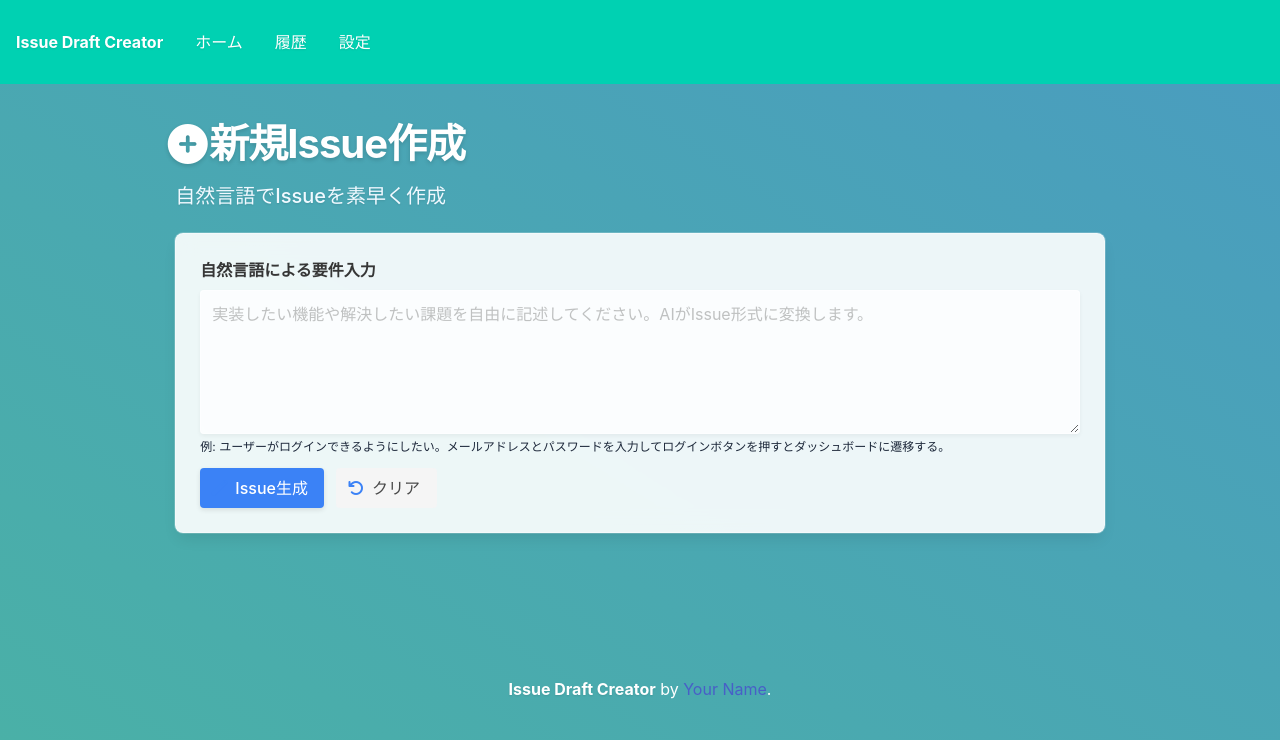
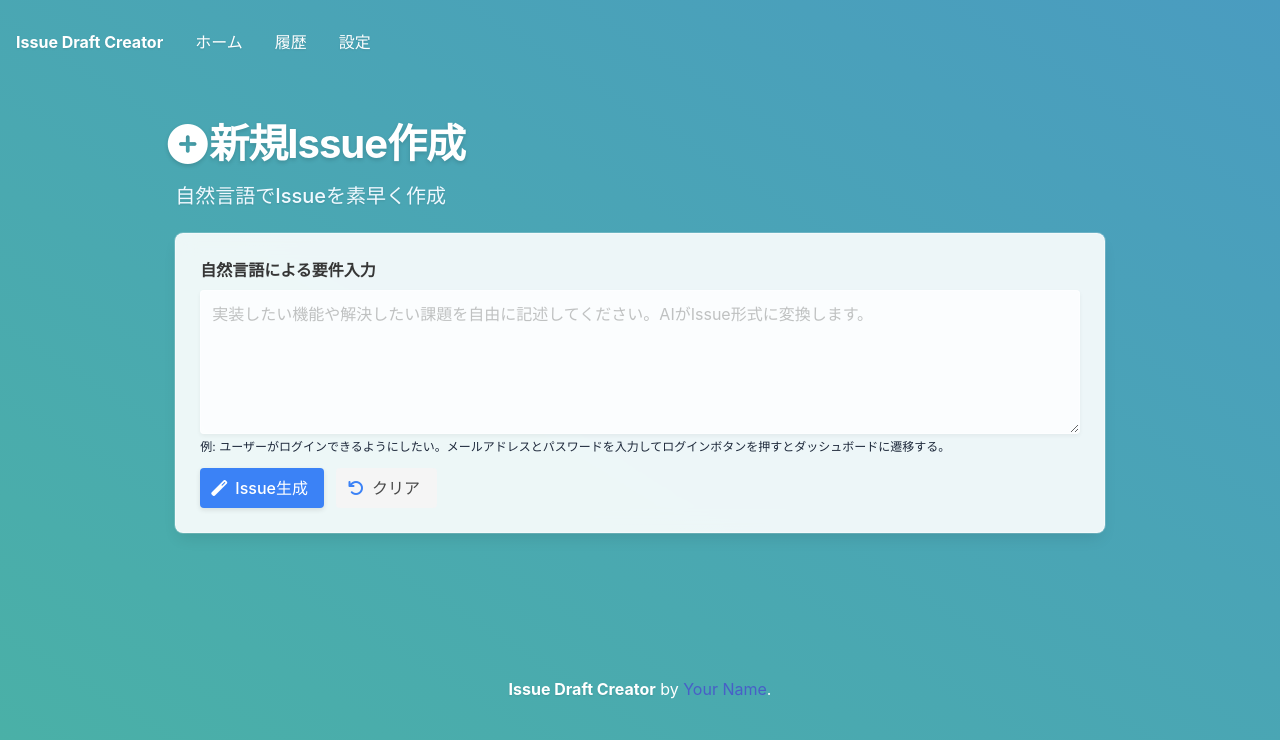
Before and after one commit to jun-a/issue-creator-pj, a FastAPI app: page /create in a window 1280 px wide. Shown: the top 740 px of the page. Run offline with FastAPI, Linux system fonts and the light colour scheme; some libraries are stand-ins or nearby versions.

Commit message:
✨ ボタン内のアイコンの色を白に変更し、アイコンの色継承を改善。ナビゲーションバーのスタイルを調整。

```diff
--- a/issue-draft-creator/templates/layout.html
+++ b/issue-draft-creator/templates/layout.html
@@ -136,6 +136,11 @@
             box-shadow: 0 4px 8px rgba(0, 0, 0, 0.15); /* ホバー時にシャドウ強調 */
         }
 
+        /* ボタン内のアイコンを白色に */
+        .button.is-primary .icon {
+            color: white !important;  /* !important を追加して優先度を上げる */
+        }
+
         /* コンテナ */
         .container {
             max-width: 1200px;
@@ -272,7 +277,7 @@
 
         /* アイコンを明るく */
         .icon {
-            color: var (--text-primary);
+            color: inherit;  /* 親要素の色を継承 */
         }
 
         .navbar-item .icon {
@@ -282,7 +287,7 @@
 
         /* ボックス内のアイコンは鮮やかに */
         .box .icon {
-            color: var(--primary-color);
+            color: var(--primary-color);  /* ボックス内のアイコンのみ青色に */
         }
 
         /* アイコンのホバーエフェクト */
@@ -320,7 +325,7 @@
     {% block extra_head %}{% endblock %}
 </head>
 <body>
-    <nav class="navbar is-primary" role="navigation" aria-label="main navigation">
+    <nav class="navbar" role="navigation" aria-label="main navigation">
         <div class="navbar-brand">
             <a class="navbar-item" href="/">
                 <strong>Issue Draft Creator</strong>
```
